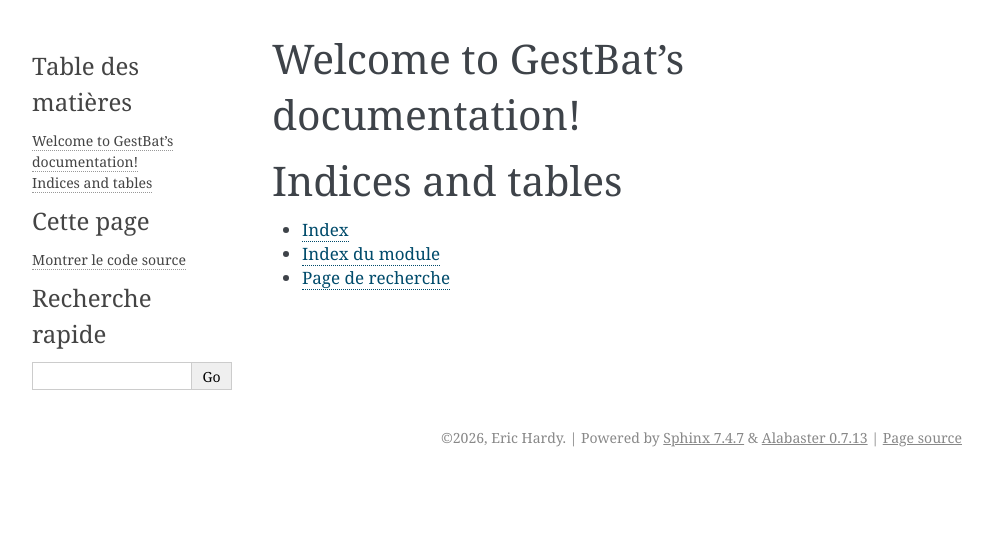
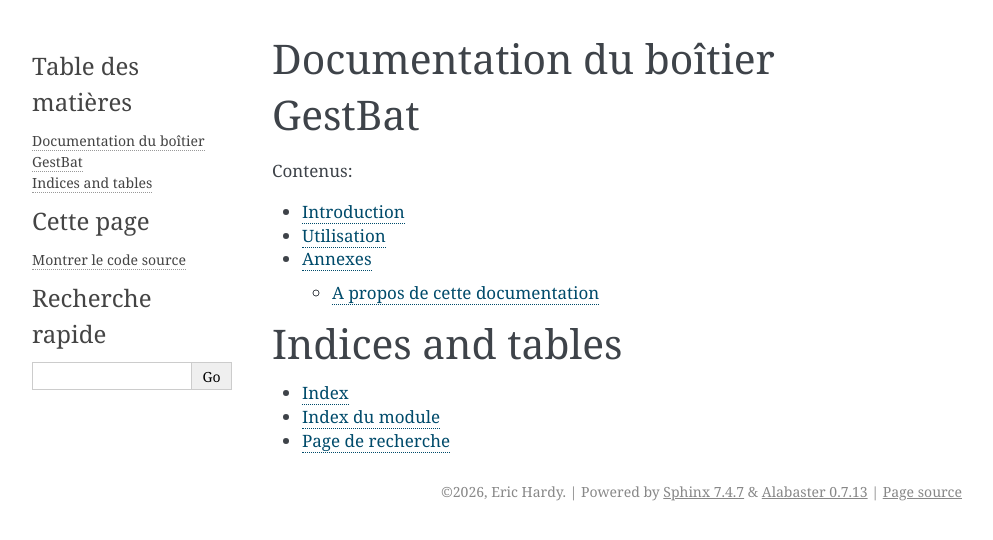
Before and after one commit to erichardy/GestBat, a Sphinx documentation site: the page built from doc/index.rst, in a window 1280 px wide. Shown: the top 540 px of the page, without its empty margins (148-1141 px from the left). Built offline with Sphinx 7.4.7, drawn with Linux system fonts in a browser that asks for light colours.

Commit message:
doc in progress

```diff
--- a/doc/index.rst
+++ b/doc/index.rst
@@ -3,12 +3,17 @@
    You can adapt this file completely to your liking, but it should at least
    contain the root `toctree` directive.
 
-Welcome to GestBat's documentation!
-===================================
+Documentation du boîtier GestBat
+================================
 
 .. toctree::
    :maxdepth: 2
-   :caption: Contents:
+   :caption: Contenus:
+
+   Introduction <intro>
+   Utilisation <utilisation>
+   Annexes <annexes>
+
 
 
 
--- /dev/null
+++ b/doc/utilisation.rst
@@ -0,0 +1,3 @@
+
+Utilisation du boîtier
+======================
```
Also changed, not shown: doc/annexes.rst (added, +28 -0 lines), doc/intro.rst (added, +39 -0 lines), doc/links.rst (added, +34 -0 lines).
